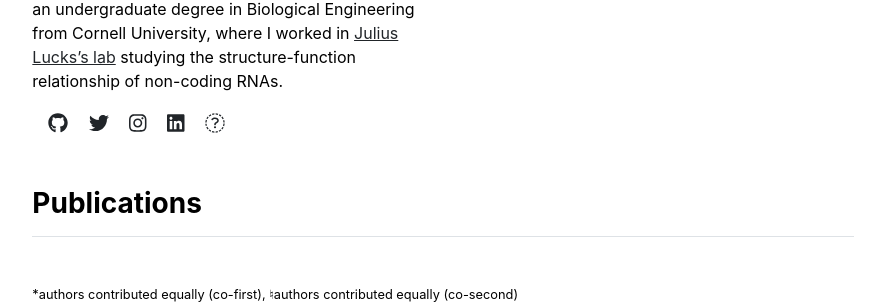
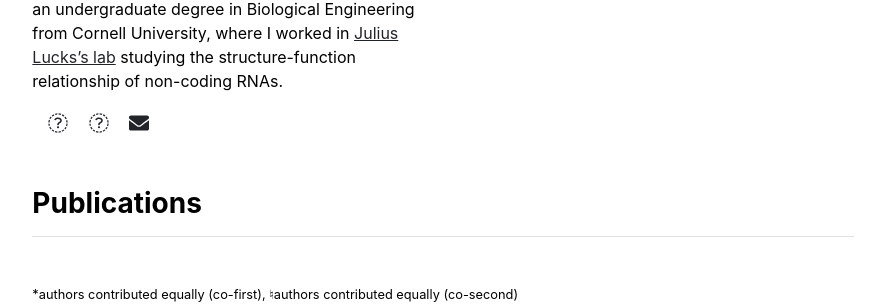
Before and after one commit to matt-cart/matt-cart.github.io, a Jekyll site: the page built from index.md, in a window 1280 px wide. Shown: the part 454-758 px from the top of the page, without its empty margins (197-1082 px from the left). Built offline with Jekyll 4.4.1, drawn with Linux system fonts in a browser that asks for light colours.

Commit message:
font-awesome update

```diff
--- a/_data/settings.yml
+++ b/_data/settings.yml
@@ -4,10 +4,8 @@ menu:
 
 social:
 - {icon: 'github', link: 'https://github.com/LeNPaul'}
-- {icon: 'twitter', link: 'https://twitter.com/paululele'}
-- {icon: 'instagram', link: 'https://instagram.com/paululele'}
-- {icon: 'linkedin', link: 'https://linkedin.com/in/lenpaul'}
 - {icon: 'google-scholar', link: 'https://linkedin.com/in/lenpaul'}
+- {icon: 'envelope', link: 'https://linkedin.com/in/lenpaul'}
 
 contacts:
 - {name: 'Matthew Carter', title: 'Postdoctoral Scholar', department: 'Thaiss Lab', institution: 'Arc Institute', email: 'matthewmcarter2@gmail.com', image: 'assets/img/contact.jpg'}
--- a/_layouts/home.html
+++ b/_layouts/home.html
@@ -7,7 +7,7 @@ layout: default
     <h3 class="fw-bold">About me</h3>
     {{ content }}
     {% for item in site.data.settings.social %}
-    <a href="{{ item.link }}" class="ms-3 fs-5"><i class="fab fa-{{ item.icon }}"></i></a>
+    <a href="{{ item.link }}" class="ms-3 fs-5"><i class="fa fa-{{ item.icon }}"></i></a>
     {% endfor %}
   </div>
   <div class="col-md-6">
```
